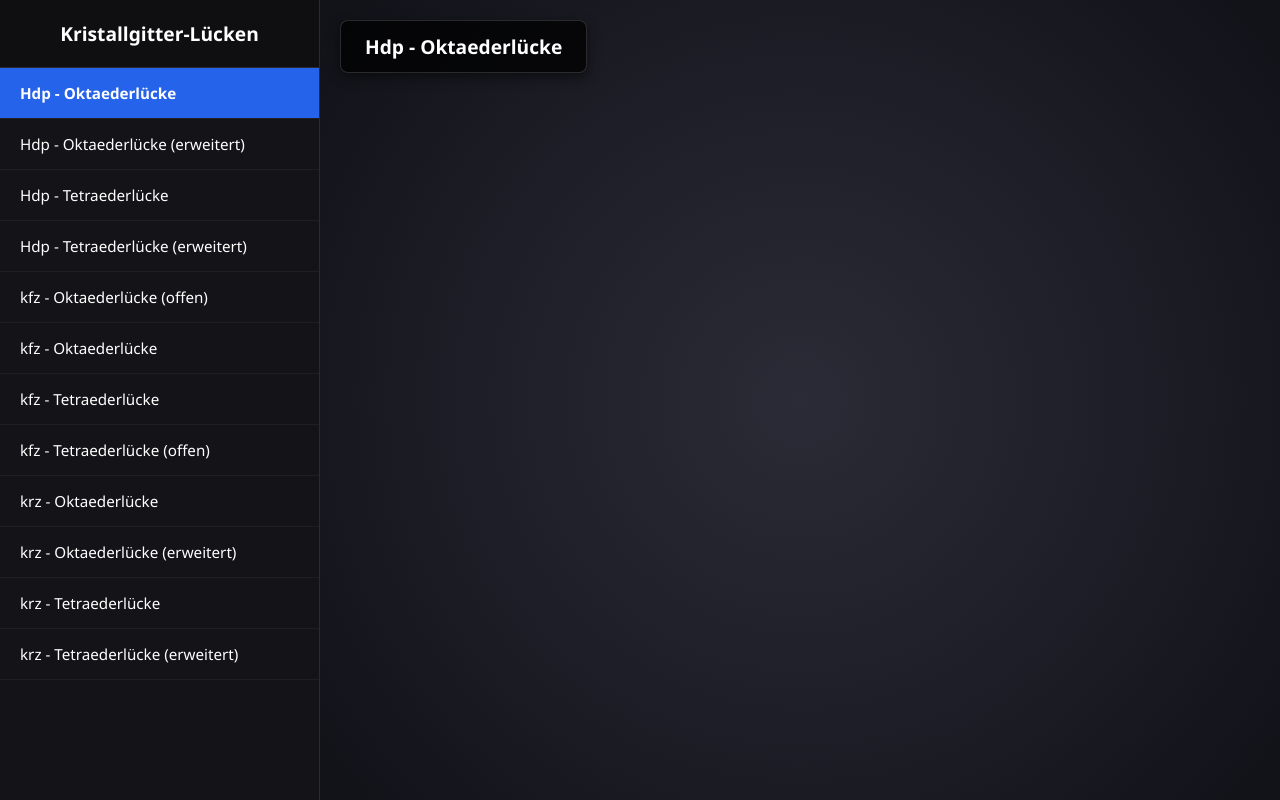
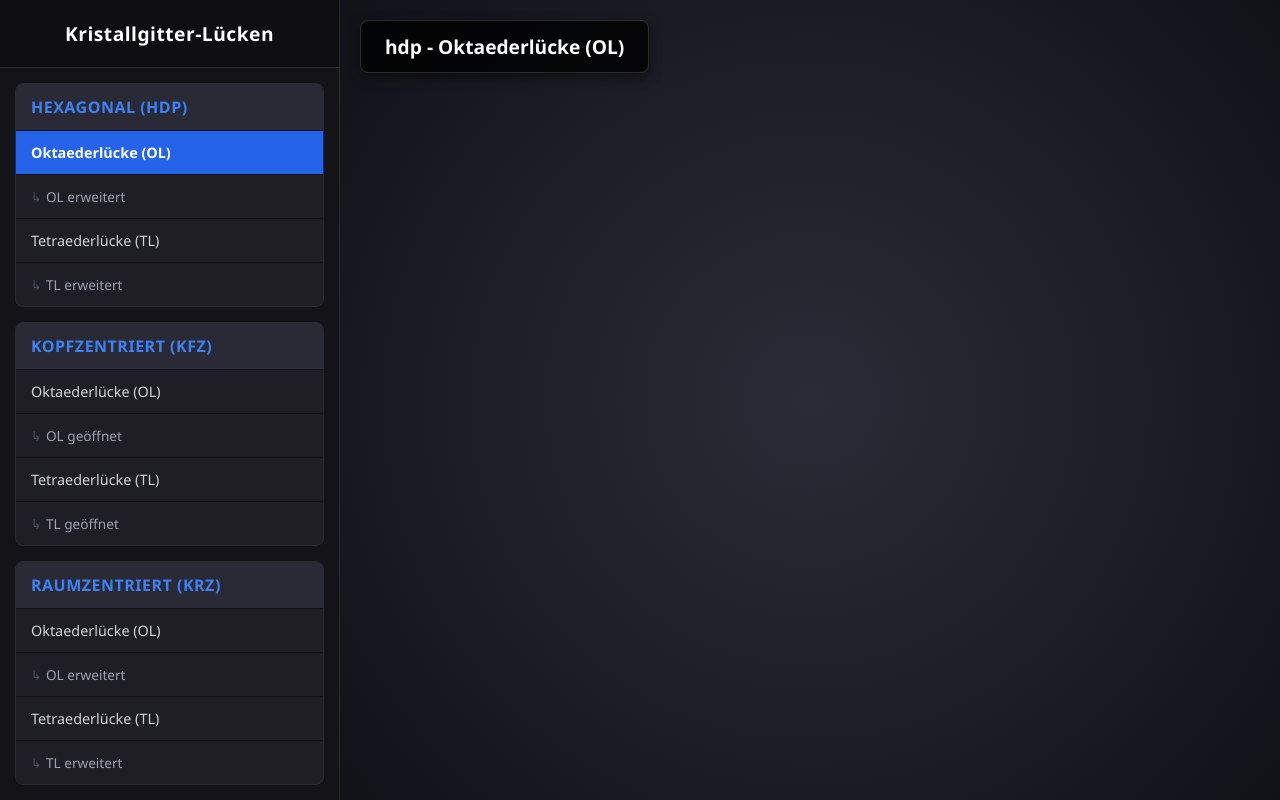
Before and after one commit to MaxKappler/Gitterluecken, a plain HTML site: page index.html in a window 1280 px wide. Drawn offline with Linux system fonts and the light colour scheme; some packages are replaced by stand-ins of ours; a script that the page names is missing.

Commit message:
Adjust sidebar width and improve model item styles
Updated styles and structure for sidebar and model items.

```diff
--- a/index.html
+++ b/index.html
@@ -21,7 +21,7 @@
 
         /* Seitliche Navigationsleiste mit den Modellen */
         #sidebar {
-            width: 320px;
+            width: 340px;
             background-color: #141418;
             border-right: 1px solid #2a2a32;
             display: flex;
@@ -37,28 +37,77 @@
             border-bottom: 1px solid #2a2a32;
             background-color: #0f0f12;
             text-align: center;
+            letter-spacing: 0.5px;
+        }
+
+        /* Container für die Gitter-Kategorien */
+        .navigation-content {
+            overflow-y: auto;
+            flex-grow: 1;
+            padding: 15px;
+        }
+
+        /* Kategorie-Boxen (hdp, kfz, krz) */
+        .gitter-section {
+            background-color: #1e1e24;
+            border-radius: 8px;
+            margin-bottom: 15px;
+            border: 1px solid #2a2a32;
+            overflow: hidden;
+        }
+
+        .gitter-header {
+            background-color: #2a2a36;
+            padding: 12px 15px;
+            font-weight: bold;
+            font-size: 1rem;
+            border-bottom: 1px solid #141418;
+            color: #3b82f6;
+            text-transform: uppercase;
+            letter-spacing: 0.5px;
         }
 
         .model-list {
             list-style: none;
             padding: 0;
             margin: 0;
-            overflow-y: auto;
-            flex-grow: 1;
         }
 
+        /* Einzelne Menüpunkte */
         .model-item {
-            padding: 15px 20px;
+            padding: 12px 15px;
             cursor: pointer;
-            border-bottom: 1px solid #1e1e24;
+            border-bottom: 1px solid #141418;
             transition: background 0.2s, color 0.2s;
-            font-size: 0.95rem;
+            font-size: 0.9rem;
             display: flex;
             align-items: center;
+            color: #d1d5db;
+        }
+
+        .model-item:last-child {
+            border-bottom: none;
+        }
+
+        /* Eingerückte Varianten (Erweitert / Offen) */
+        .model-item.sub-item {
+            padding-left: 30px;
+            font-size: 0.85rem;
+            color: #9ca3af;
+            position: relative;
+        }
+
+        /* Kleiner visueller Zweig-Effekt für Unterpunkte */
+        .model-item.sub-item::before {
+            content: "↳";
+            position: absolute;
+            left: 15px;
+            color: #4b5563;
         }
 
         .model-item:hover {
             background-color: #2a2a32;
+            color: #ffffff;
         }
 
         .model-item.active {
@@ -85,7 +134,7 @@
             position: absolute;
             top: 20px;
             left: 20px;
-            background: rgba(0, 0, 0, 0.75);
+            background: rgba(0, 0, 0, 0.8);
             padding: 12px 24px;
             border-radius: 8px;
             pointer-events: none;
@@ -102,10 +151,10 @@
             }
             #sidebar {
                 width: 100%;
-                height: 40%;
+                height: 45%;
             }
             #viewer-container {
-                height: 60%;
+                height: 55%;
             }
         }
     </style>
@@ -114,29 +163,51 @@
 </head>
 <body>
 
-    <!-- Linke Menüleiste mit verständlichen Namen -->
+    <!-- Linke Menüleiste mit strukturierter Aufteilung -->
     <div id="sidebar">
         <h2>Kristallgitter-Lücken</h2>
-        <ul class="model-list">
-            <!-- data-file verweist auf die echte Datei, der Text dazwischen ist das, was der Nutzer sieht -->
-            <li class="model-item active" data-file="Hdp_OL.glb">Hdp - Oktaederlücke</li>
-            <li class="model-item" data-file="Hdp_OL_erweitert.glb">Hdp - Oktaederlücke (erweitert)</li>
-            <li class="model-item" data-file="Hdp_TL.glb">Hdp - Tetraederlücke</li>
-            <li class="model-item" data-file="Hdp_TL_erweitert.glb">Hdp - Tetraederlücke (erweitert)</li>
-            <li class="model-item" data-file="kfz_OL_open_ppt.glb">kfz - Oktaederlücke (offen)</li>
-            <li class="model-item" data-file="kfz_OL_ppt.glb">kfz - Oktaederlücke </li>
-            <li class="model-item" data-file="kfz_TL.glb">kfz - Tetraederlücke</li>
-            <li class="model-item" data-file="kfz_TL_open.glb">kfz - Tetraederlücke (offen)</li>
-            <li class="model-item" data-file="krz_OL.glb">krz - Oktaederlücke</li>
-            <li class="model-item" data-file="krz_OL_erweitert.glb">krz - Oktaederlücke (erweitert)</li>
-            <li class="model-item" data-file="krz_TL.glb">krz - Tetraederlücke</li>
-            <li class="model-item" data-file="krz_TL_erweitert.glb">krz - Tetraederlücke (erweitert)</li>
-        </ul>
+
+        <div class="navigation-content">
+
+            <!-- SEKTION 1: HDP -->
+            <div class="gitter-section">
+                <div class="gitter-header">Hexagonal (hdp)</div>
+                <ul class="model-list">
+                    <li class="model-item active" data-file="Hdp_OL.glb">Oktaederlücke (OL)</li>
+                    <li class="model-item sub-item" data-file="Hdp_OL_erweitert.glb">OL erweitert</li>
+                    <li class="model-item" data-file="Hdp_TL.glb">Tetraederlücke (TL)</li>
+                    <li class="model-item sub-item" data-file="Hdp_TL_erweitert.glb">TL erweitert</li>
+                </ul>
+            </div>
+
+            <!-- SEKTION 2: KFZ -->
+            <div class="gitter-section">
+                <div class="gitter-header">Kopfzentriert (kfz)</div>
+                <ul class="model-list">
+                    <li class="model-item" data-file="kfz_OL_ppt.glb">Oktaederlücke (OL)</li>
+                    <li class="model-item sub-item" data-file="kfz_OL_open_ppt.glb">OL geöffnet</li>
+                    <li class="model-item" data-file="kfz_TL.glb">Tetraederlücke (TL)</li>
+                    <li class="model-item sub-item" data-file="kfz_TL_open.glb">TL geöffnet</li>
+                </ul>
+            </div>
+
+            <!-- SEKTION 3: KRZ -->
+            <div class="gitter-section">
+                <div class="gitter-header">Raumzentriert (krz)</div>
+                <ul class="model-list">
+                    <li class="model-item" data-file="krz_OL.glb">Oktaederlücke (OL)</li>
+                    <li class="model-item sub-item" data-file="krz_OL_erweitert.glb">OL erweitert</li>
+                    <li class="model-item" data-file="krz_TL.glb">Tetraederlücke (TL)</li>
+                    <li class="model-item sub-item" data-file="krz_TL_erweitert.glb">TL erweitert</li>
+                </ul>
+            </div>
+
+        </div>
     </div>
 
     <!-- Rechter Hauptbereich für den 3D-Viewer -->
     <div id="viewer-container">
-        <div id="model-title-overlay">Hdp - Oktaederlücke</div>
+        <div id="model-title-overlay">hdp - Oktaederlücke (OL)</div>
 
         <!-- Startet standardmäßig mit dem ersten Modell -->
         <model-viewer
@@ -168,8 +239,12 @@
                 const modelFile = item.getAttribute('data-file');
                 viewer.setAttribute('src', modelFile);
 
-                // Den angezeigten Namen im Overlay aktualisieren
-                titleOverlay.textContent = item.textContent;
+                // Den angezeigten Namen im Overlay zusammensetzen (z.B. "kfz - Oktaederlücke")
+                const sectionHeader = item.closest('.gitter-section').querySelector('.gitter-header').textContent;
+                const shortGitter = sectionHeader.split(' ')[1] || sectionHeader; // Holt das geklammerte (kfz) etc.
+                const cleanGitter = shortGitter.replace(/[\(\)]/g, ''); // Klammern entfernen
+
+                titleOverlay.textContent = `${cleanGitter} - ${item.textContent.replace('↳ ', '')}`;
             });
         });
     </script>
```
